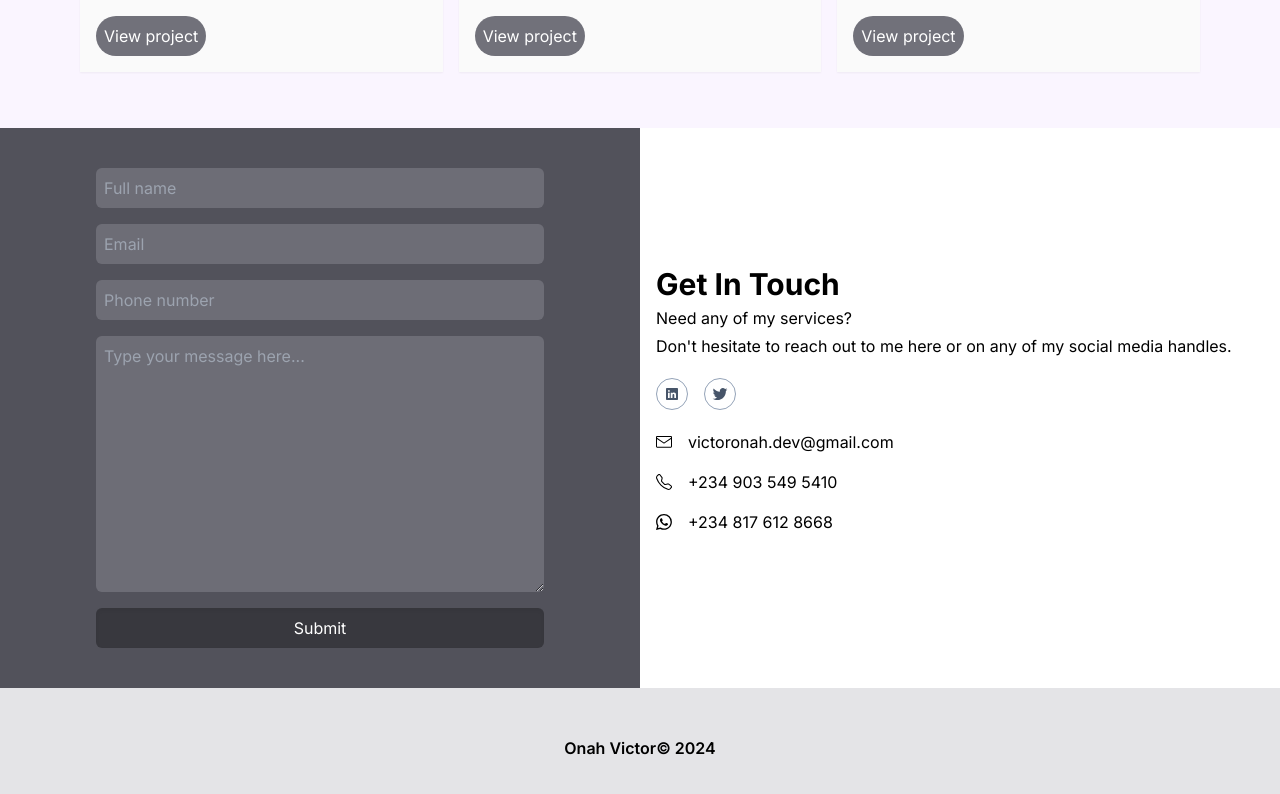
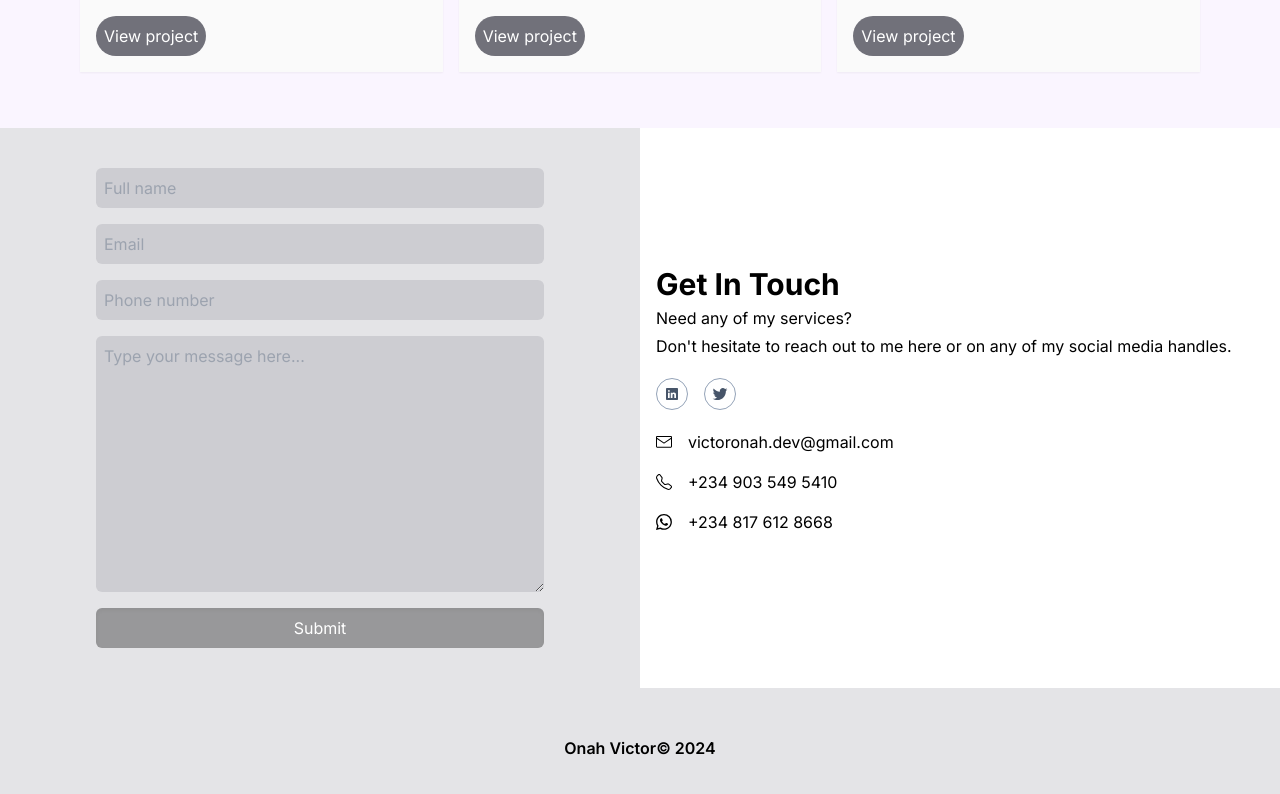
Before and after one commit to Victor-Onah/portfolio, a React (Vite) app: page / in a window 1280 px wide. Shown: the part 2937-3731 px from the top of the page. Built offline with nearby package versions, Linux system fonts and the light colour scheme.

Commit message:
Changed the background color of the contact form

```diff
--- a/src/components/Contact.tsx
+++ b/src/components/Contact.tsx
@@ -25,7 +25,7 @@ const Contact = () => {
 	}, []);
 	return (
 		<div id="contact" className="flex max-md:flex-col-reverse">
-			<div className="bg-zinc-600 w-1/2 max-md:w-full max-w-3xl px-4 py-10">
+			<div className="bg-zinc-200 w-1/2 max-md:w-full max-w-3xl px-4 py-10">
 				<form className="flex flex-col gap-4 max-w-md m-auto">
 					<input
 						className="p-2 rounded-md bg-zinc-400 text-white focus:outline-none bg-opacity-35"
```
